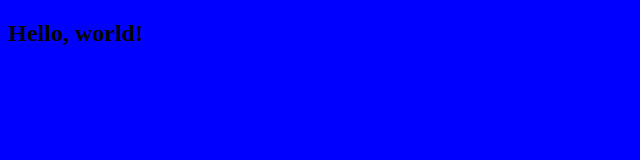
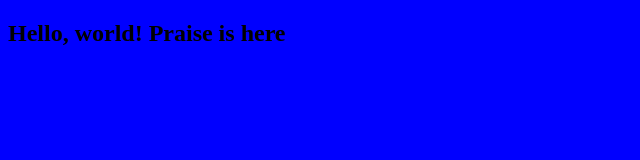
Before and after one commit to Ejiro-Edwin/spinnaker-sample-app, a plain HTML site: page content/index.html in a window 1280 px wide. Shown: the whole page, without its empty margins (0-640 px from the left). Drawn offline with Linux system fonts and the light colour scheme.

Commit message:
Update index.html

```diff
--- a/content/index.html
+++ b/content/index.html
@@ -1,6 +1,6 @@
 <!DOCTYPE html>
 <html>
   <body style="background-color:blue">
-    <h2>Hello, world!</h2>
+    <h2>Hello, world! Praise is here</h2>
   </body>
 </html>
```
